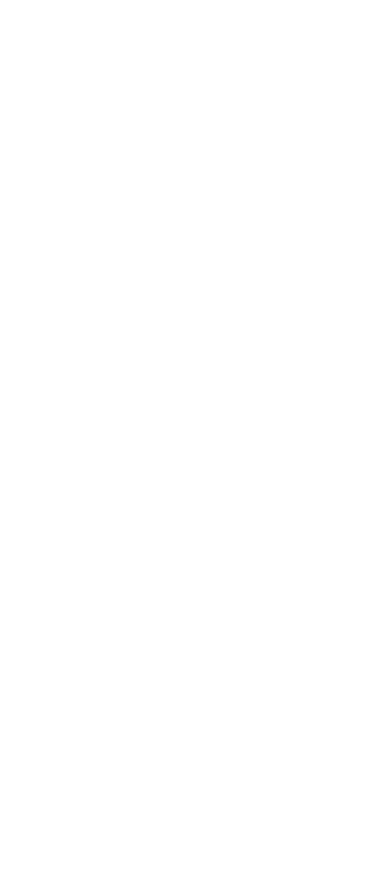
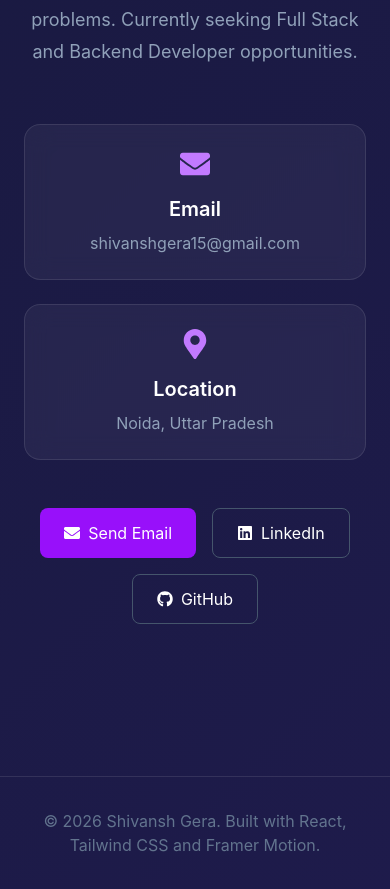
Before and after one commit to ShivanshGera/shivansh-portfolio, a React app: page / in a window 390 px wide. Shown: the part 8485-9374 px from the top of the page. Before the commit the page ends 8041 px from the top, so only its background shows below. Built offline with nearby package versions, Linux system fonts and the light colour scheme; the HTML template or start-up script is replaced by a standard one.

Commit message:
add contact and footer section

```diff
--- a/src/App.jsx
+++ b/src/App.jsx
@@ -3,6 +3,8 @@
 import About from "./components/About";
 import Skills from "./components/Skills";
 import Projects from "./components/Projects";
+import Contact from "./components/Contact";
+import Footer from "./components/Footer";
 
 function App() {
   return (
@@ -12,6 +14,8 @@
       <About/>
       <Skills/>
       <Projects/>
+      <Contact/>
+      <Footer/>
 
     </>
   );
--- a/src/components/Contact.jsx
+++ b/src/components/Contact.jsx
@@ -0,0 +1,123 @@
+import { motion } from "framer-motion";
+
+import {
+  FaGithub,
+  FaLinkedin,
+  FaEnvelope,
+  FaMapMarkerAlt,
+} from "react-icons/fa";
+
+function Contact() {
+  return (
+    <section
+      id="contact"
+      className="py-28 px-6 max-w-5xl mx-auto"
+    >
+      <motion.div
+        initial={{ opacity: 0, y: 40 }}
+        whileInView={{ opacity: 1, y: 0 }}
+        transition={{ duration: 0.8 }}
+        viewport={{ once: true }}
+        className="text-center"
+      >
+        <p className="uppercase tracking-[0.3em] text-purple-400 text-sm mb-4">
+          Contact
+        </p>
+
+        <h2 className="text-5xl md:text-6xl font-bold mb-6">
+          Let's Build Something Together
+        </h2>
+
+        <div className="w-24 h-1 bg-purple-500 mx-auto rounded-full mb-8"></div>
+
+        <p className="text-slate-400 text-lg max-w-2xl mx-auto leading-8">
+          I'm a Full Stack MERN Developer passionate about building
+          scalable web applications and solving real-world problems.
+          Currently seeking Full Stack and Backend Developer
+          opportunities.
+        </p>
+
+        {/* Info Cards */}
+        <div className="grid md:grid-cols-2 gap-6 mt-14">
+          <div className="bg-white/5 backdrop-blur-md border border-white/10 rounded-2xl p-6">
+            <FaEnvelope className="text-purple-400 text-3xl mx-auto mb-4" />
+
+            <h3 className="text-xl font-semibold mb-2">
+              Email
+            </h3>
+
+            <p className="text-slate-400">
+              shivanshgera15@gmail.com
+            </p>
+          </div>
+
+          <div className="bg-white/5 backdrop-blur-md border border-white/10 rounded-2xl p-6">
+            <FaMapMarkerAlt className="text-purple-400 text-3xl mx-auto mb-4" />
+
+            <h3 className="text-xl font-semibold mb-2">
+              Location
+            </h3>
+
+            <p className="text-slate-400">
+              Noida, Uttar Pradesh
+            </p>
+          </div>
+        </div>
+
+        {/* Buttons */}
+        <div className="flex flex-wrap justify-center gap-4 mt-12">
+          <a
+            href="mailto:shivanshgera15@gmail.com"
+            className="
+              flex items-center gap-2
+              px-6 py-3
+              bg-purple-600
+              rounded-lg
+              hover:bg-purple-700
+              transition
+            "
+          >
+            <FaEnvelope />
+            Send Email
+          </a>
+
+          <a
+            href="https://www.linkedin.com/in/shivanshgera"
+            target="_blank"
+            rel="noreferrer"
+            className="
+              flex items-center gap-2
+              px-6 py-3
+              border border-slate-600
+              rounded-lg
+              hover:border-purple-500
+              transition
+            "
+          >
+            <FaLinkedin />
+            LinkedIn
+          </a>
+
+          <a
+            href="https://github.com/ShivanshGera"
+            target="_blank"
+            rel="noreferrer"
+            className="
+              flex items-center gap-2
+              px-6 py-3
+              border border-slate-600
+              rounded-lg
+              hover:border-purple-500
+              transition
+            "
+          >
+            <FaGithub />
+            GitHub
+          </a>
+        </div>
+      </motion.div>
+    </section>
+  );
+}
+
+export default Contact;
--- a/src/components/Footer.jsx
+++ b/src/components/Footer.jsx
@@ -0,0 +1,14 @@
+function Footer() {
+  return (
+    <footer className="border-t border-white/10 py-8 mt-10">
+      <div className="max-w-7xl mx-auto px-6 text-center">
+        <p className="text-slate-500">
+          © {new Date().getFullYear()} Shivansh Gera.
+          Built with React, Tailwind CSS and Framer Motion.
+        </p>
+      </div>
+    </footer>
+  );
+}
+
+export default Footer;
```
